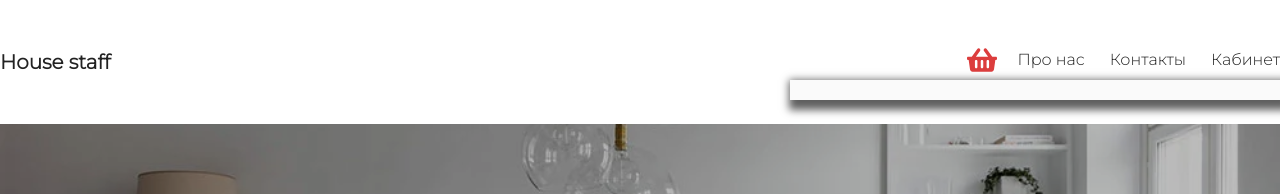
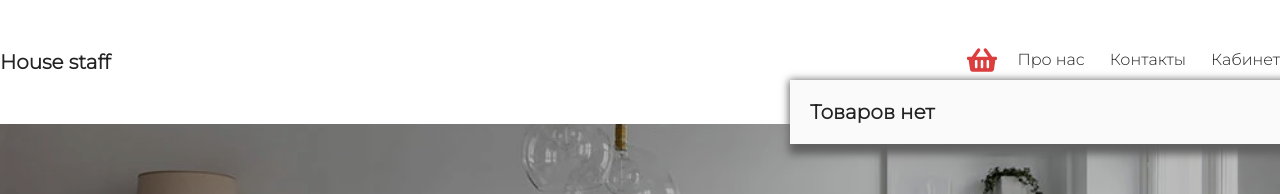
Before and after one commit to Ploys12/Furniture_Site, a React (Create React App) app: page / in a window 1280 px wide. Both pictures are taken after a click on the icon 982 px from the left and 60 px from the top of the page. Shown: the top 194 px of the page. Built offline with nearby package versions, Linux system fonts and the light colour scheme.

Commit message:
Если товаров в корзине нет, то выводится надпись 'товаров нет'

```diff
--- a/src/Copmonents/Header.js
+++ b/src/Copmonents/Header.js
@@ -1,6 +1,17 @@
 import React, { useState } from 'react'
 import { FaShoppingBasket } from "react-icons/fa"
 import Order from './Order'
+
+
+function showOrders(props){
+  return(<div>{props.orders.map(el => (<Order key={el.id} item={el}/>))}</div>)
+
+
+}
+
+function showNothing(){
+  return (<div className='empty'><h2>Товаров нет</h2></div>)
+}
 
 export default function Header(props) {
   let [cartOpen, setCartOpen] = useState(false)
@@ -18,7 +29,7 @@ export default function Header(props) {
             <FaShoppingBasket onClick={() => setCartOpen(cartOpen = !cartOpen)} className={`shop-cart-button ${cartOpen && 'active'}`}/>
             {cartOpen && (
               <div className='shop-cart'>
-                {props.orders.map(el => (<Order key={el.id} item={el}/>))}
+                {props.orders.length > 0 ? showOrders(props) : showNothing()}
               </div>
             )}
         </div>
--- a/src/index.css
+++ b/src/index.css
@@ -114,6 +114,11 @@ header .shop-cart .item h2 {
     margin-bottom: 10px;
 }
 
+header .shop-cart .empty h2 {
+    font-size: 20px;
+    margin-bottom: 20px;
+}
+
 header .shop-cart .item p {
     color: #797979;
     font-weight: 600;
```
